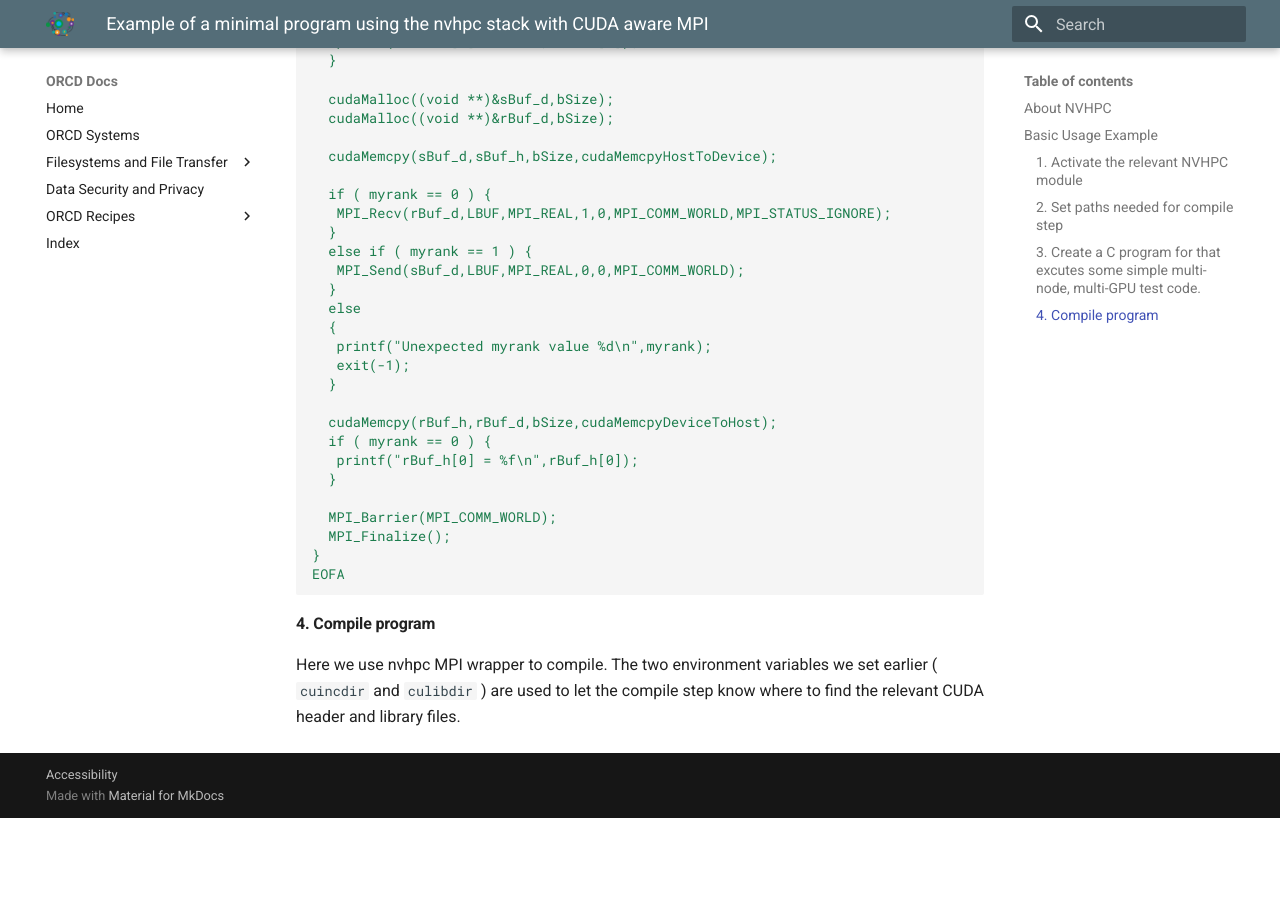
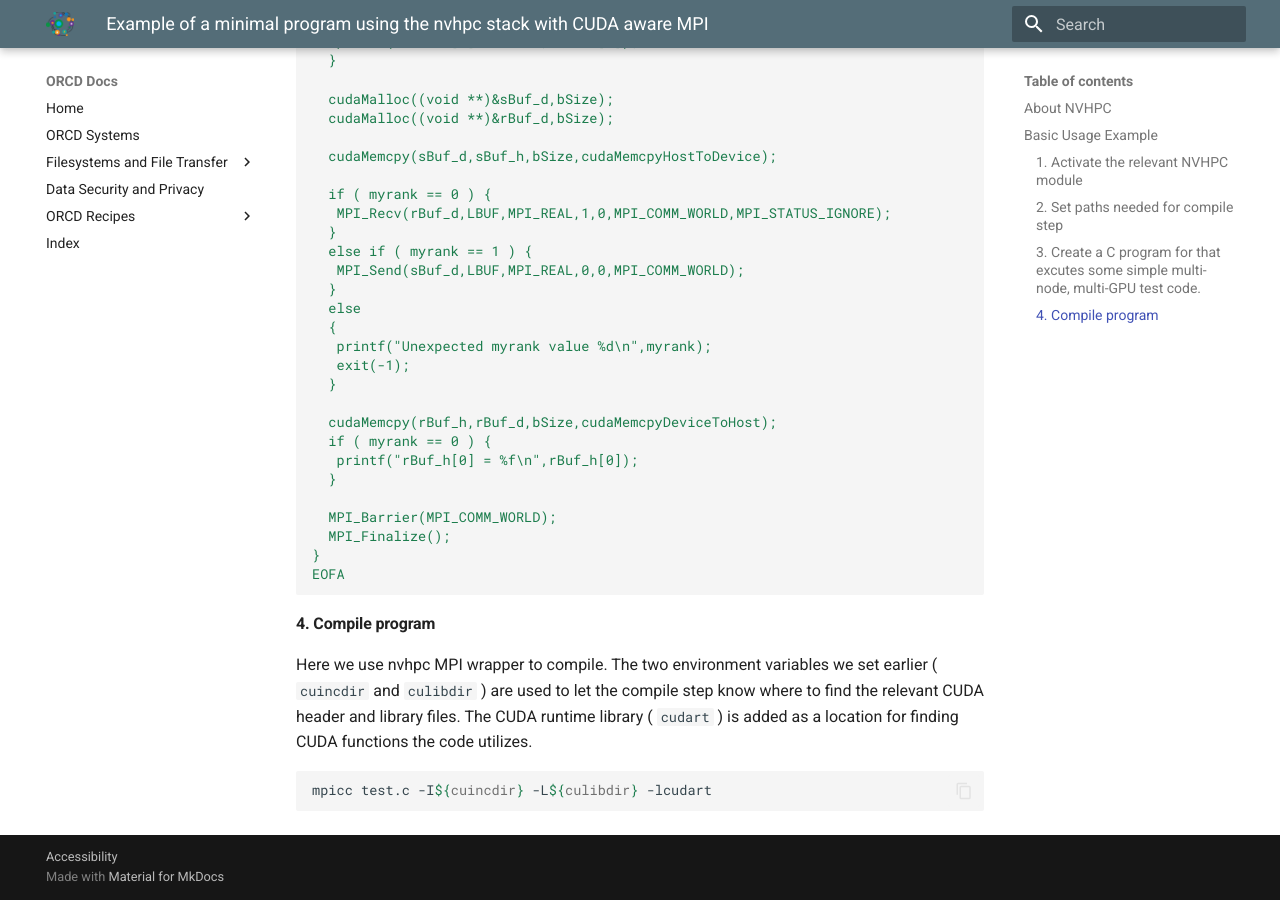
Before and after one commit to mit-orcd/orcd-docs-edit, an MkDocs documentation site: the page built from docs/recipes/nvhpc-a100-with-cuda-and-mpi-example.md, in a window 1280 px wide and 900 px high, scrolled down 1905 px. Built offline with MkDocs 1.6.1 and Material for MkDocs 9.7.7, drawn with Linux system fonts in a browser that asks for light colours; before the commit the page ends 2723 px from its top, so only the background shows below that.

Commit message:
Add compile

````diff
--- a/docs/recipes/nvhpc-a100-with-cuda-and-mpi-example.md
+++ b/docs/recipes/nvhpc-a100-with-cuda-and-mpi-example.md
@@ -124,4 +124,10 @@ EOFA
 #### 4. Compile program
 
 Here we use nvhpc MPI wrapper to compile. The two environment variables we set earlier ( `cuincdir` and `culibdir` ) are used to
-let the compile step know where to find the relevant CUDA header and library files.
+let the compile step know where to find the relevant CUDA header and library files. The CUDA runtime library ( `cudart` ) is added
+as a location for finding CUDA functions the code utilizes.
+
+
+```bash
+mpicc test.c -I${cuincdir} -L${culibdir} -lcudart
+```
````
